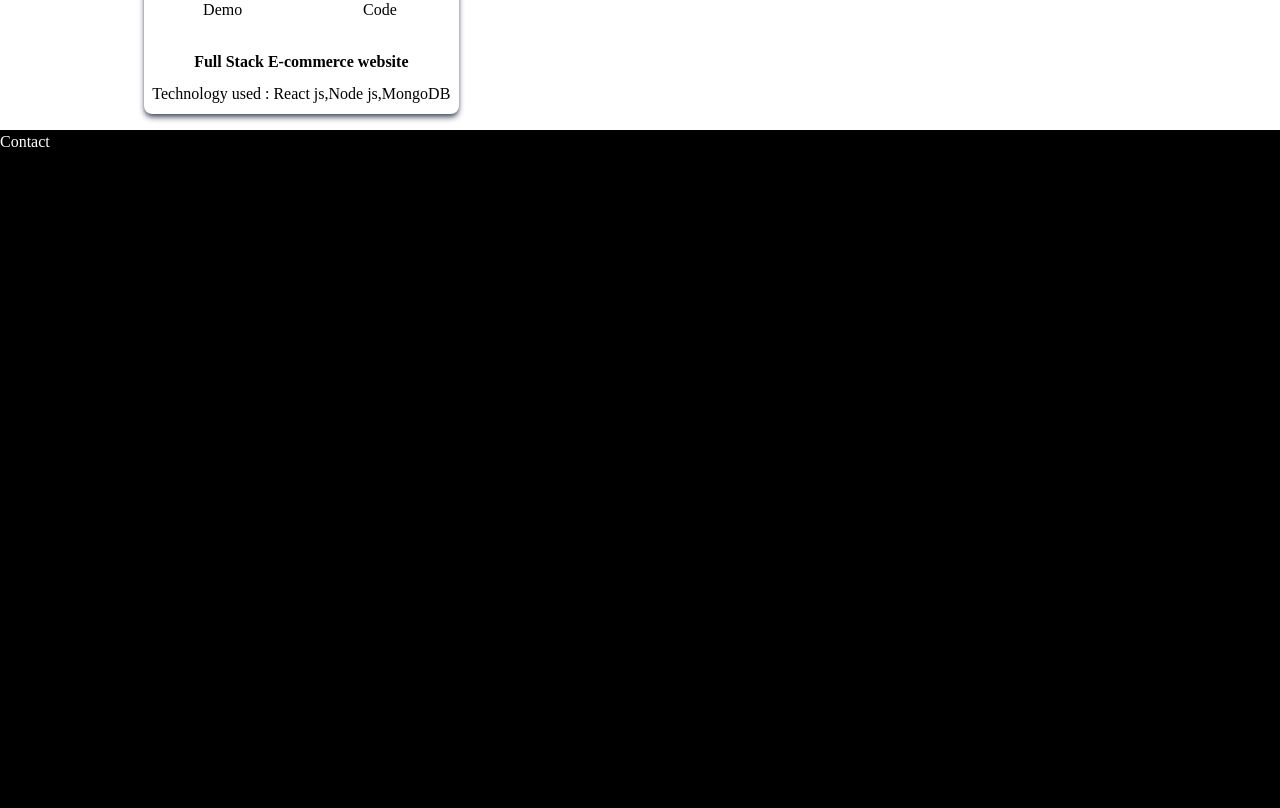
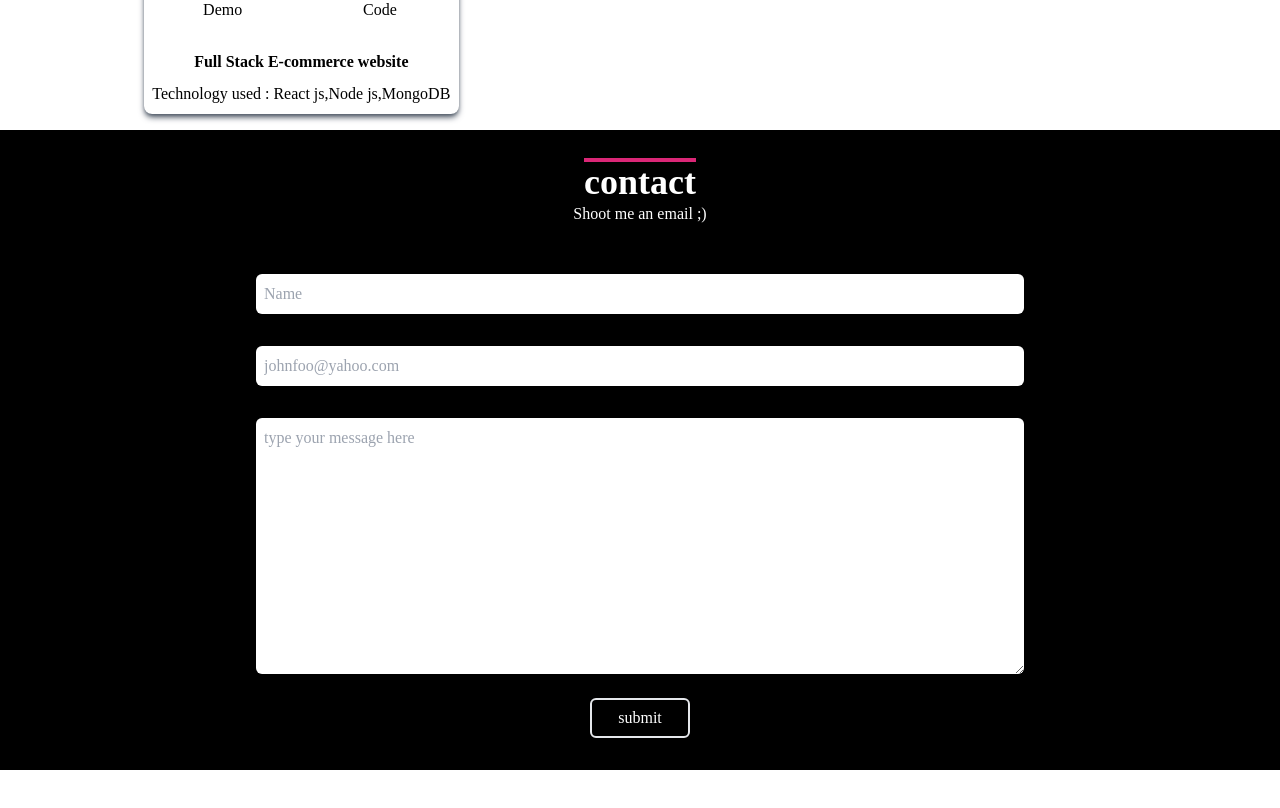
Before and after one commit to GarryAmasia/React-prof.portfolio, a React (Create React App) app: page / in a window 1280 px wide. Shown: the part 3920-4728 px from the top of the page. After the commit the page ends 4690 px from the top, so only its background shows below. Built offline with nearby package versions, Linux system fonts and the light colour scheme.

Commit message:
contact done

```diff
--- a/src/components/Contact.jsx
+++ b/src/components/Contact.jsx
@@ -1,7 +1,43 @@
 import React from "react";
 
 const Contact = () => {
-  return <div className="bg-[black] text-[white] h-screen">Contact</div>;
+  return (
+    <div className="bg-[black] text-[white] h-[80vh] flex justify-center  p-4">
+      <form
+        action=""
+        className="flex flex-col max-w-[800px] w-full pt-4 text-center"
+      >
+        <div className="pb-8">
+          <p className="text-4xl font-bold inline border-t-4 border-pink-600 text-[white]">
+            contact
+          </p>
+          <p>Shoot me an email ;)</p>
+        </div>
+
+        <input
+          type="text"
+          placeholder="Name"
+          name="name"
+          className="p-2 m-4 rounded-md text-[black]"
+        />
+        <input
+          type="email"
+          placeholder="johnfoo@yahoo.com"
+          name="email"
+          className="m-4 p-2 rounded-md text-[black]"
+        />
+        <textarea
+          name="message"
+          className="m-4 rounded-md p-2 text-[black]"
+          placeholder="type your message here "
+          rows={10}
+        ></textarea>
+        <button className="text-white w-[100px] h-[40px] border-2 mx-auto my-2 rounded-md hover:bg-pink-700  hover:border-pink-700">
+          submit
+        </button>
+      </form>
+    </div>
+  );
 };
 
 export default Contact;
--- a/src/components/Works.jsx
+++ b/src/components/Works.jsx
@@ -54,7 +54,7 @@ const Works = () => {
   ];
 
   return (
-    <div name="works" className=" w-full text-black md:h-full">
+    <div name="works" className=" w-full text-black md:h-full ">
       <div className="max-w-screen-lg p-4 mx-auto flex flex-col  w-full h-full">
         <div className="pb-8 text-center">
           <p className="text-4xl font-bold inline border-b-4 border-pink-600">
```
